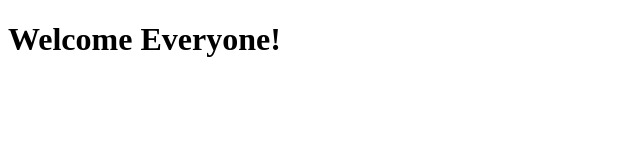
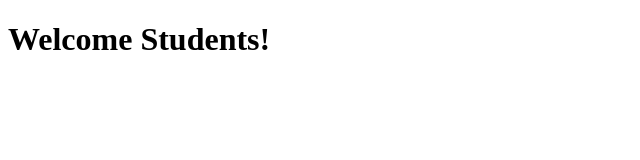
Before and after one commit to dmbf29/terminal_467, a plain HTML site: page jacob.html in a window 1280 px wide. Shown: the full height of the page, 0-640 px from the left. Drawn offline with Linux system fonts and the light colour scheme.

Commit message:
welcome message changed

```diff
--- a/jacob.html
+++ b/jacob.html
@@ -6,6 +6,6 @@
   <title>Document</title>
 </head>
 <body>
-<h1>Welcome Everyone!</h1>
+<h1>Welcome Students!</h1>
 </body>
 </html>
```
